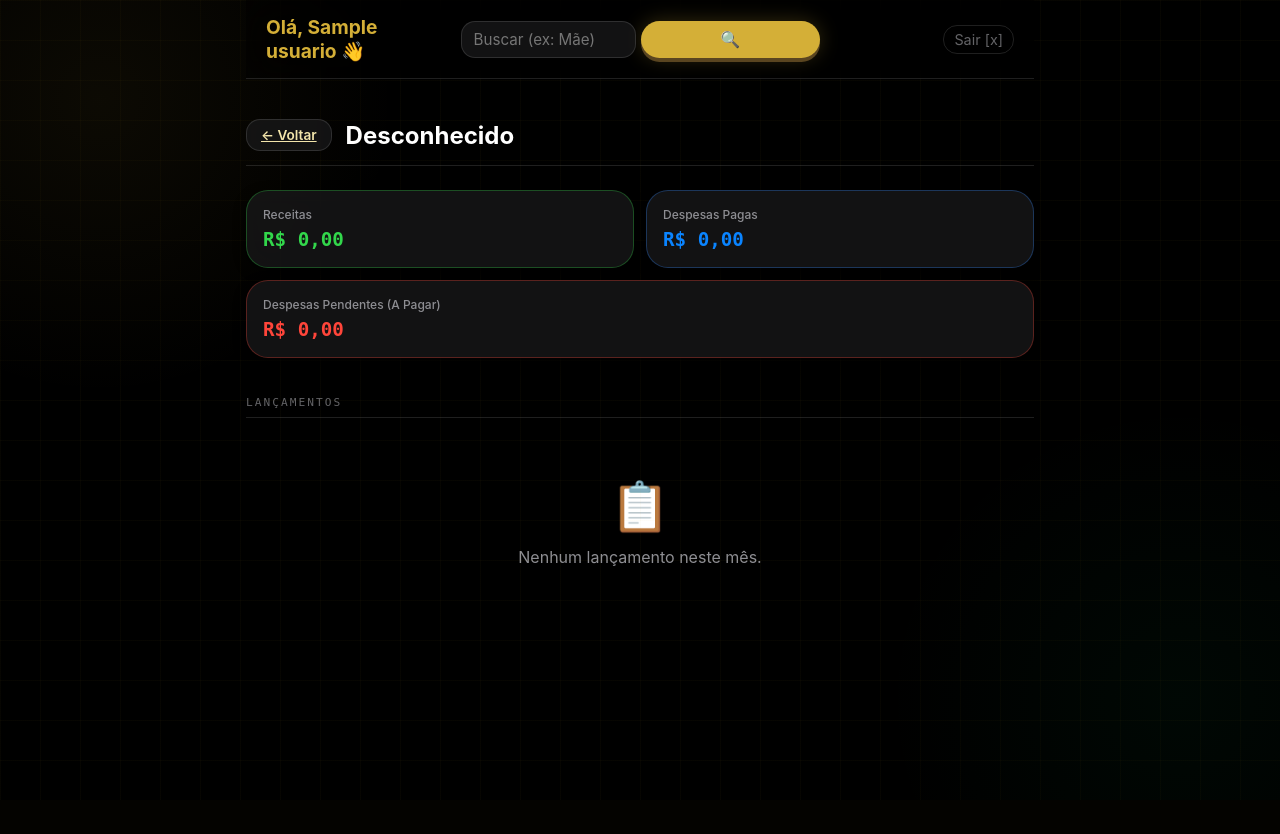
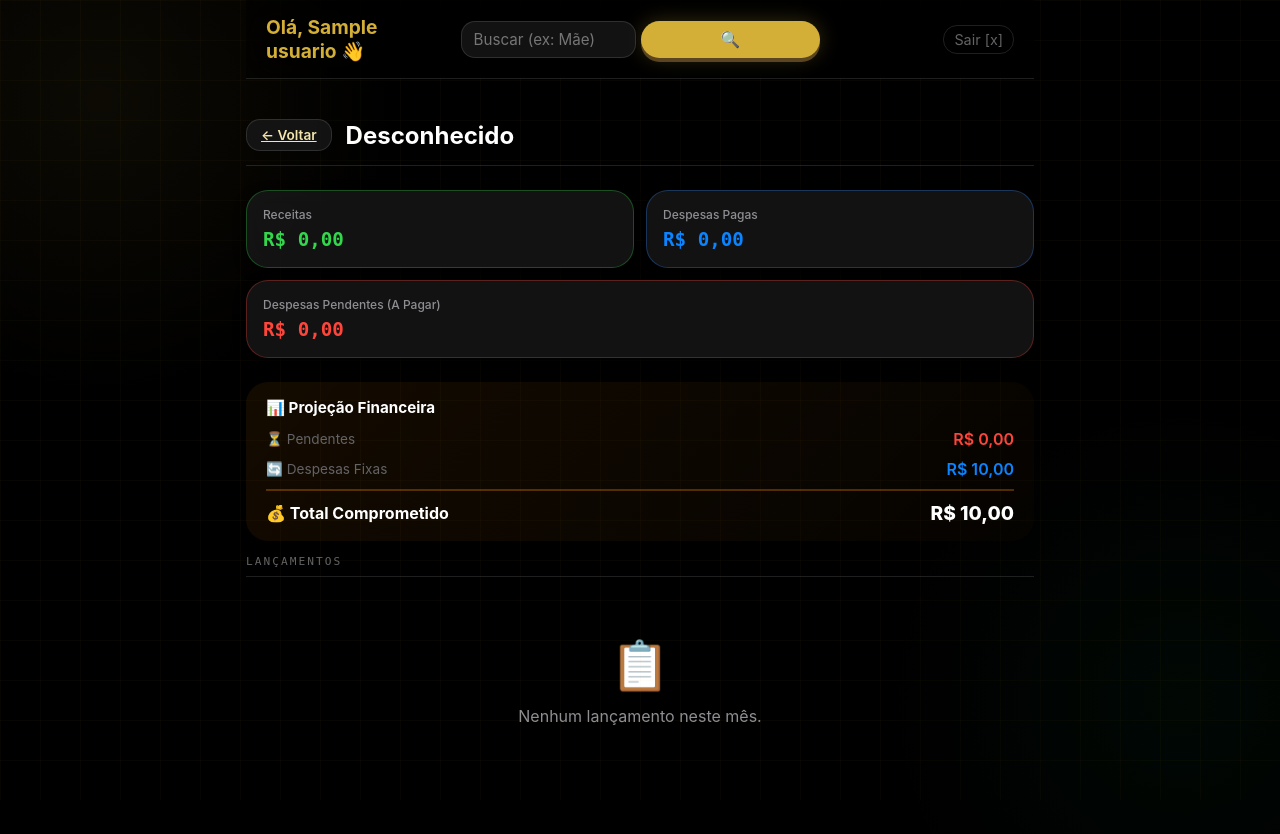
Before and after one commit to Deutim/Troqui, a Flask app: page /relatorio/1 in a window 1280 px wide. Before the commit the page ends 721 px from the top, so only its background shows below. Run offline with Flask 3, Linux system fonts and the light colour scheme; a user stored in the database is signed in; tables that the repository leaves empty hold one stand-in row (values such as "Sample post"); some libraries are stand-ins or nearby versions.

Commit message:
Adiciona projeção pendentes+fixas na página de detalhe do mês

```diff
--- a/app.py
+++ b/app.py
@@ -558,12 +558,14 @@ def mes_detalhe(mes_ano):
     """
     transacoes = db.buscar_por_mes(mes_ano, current_user.id)
     resumo = db.calcular_resumo_mes(mes_ano, current_user.id)
+    total_fixas = db.total_despesas_fixas(current_user.id)
 
     return render_template('mes_detalhe.html',
         mes_ano=mes_ano,
         mes_nome=nome_mes(mes_ano),
         transacoes=transacoes,
-        resumo=resumo
+        resumo=resumo,
+        total_fixas=total_fixas
     )
 
 
--- a/templates/mes_detalhe.html
+++ b/templates/mes_detalhe.html
@@ -23,6 +23,27 @@
             <span class="dash-card-valor">{{ formatar_dinheiro(resumo.pendentes) }}</span>
         </div>
     </div>
+
+    {% if total_fixas > 0 %}
+    <div style="margin-top: 16px; padding: 16px 20px; background: linear-gradient(135deg, rgba(255,140,0,0.08) 0%, rgba(255,140,0,0.02) 100%); border: 1px solid var(--amber-bright); border-radius: var(--r-lg); position: relative; overflow: hidden;">
+        <div style="position: absolute; top: 0; left: 0; width: 4px; height: 100%; background: var(--amber-bright);"></div>
+        <h3 style="font-size: 0.95rem; color: var(--amber-bright); margin-bottom: 12px; font-weight: 700;">📊 Projeção Financeira</h3>
+        <div style="display: flex; flex-direction: column; gap: 10px;">
+            <div style="display: flex; justify-content: space-between; align-items: center;">
+                <span style="color: var(--text-muted); font-size: 0.85rem;">⏳ Pendentes</span>
+                <span style="color: var(--red-bright); font-weight: 600;">{{ formatar_dinheiro(resumo.pendentes) }}</span>
+            </div>
+            <div style="display: flex; justify-content: space-between; align-items: center;">
+                <span style="color: var(--text-muted); font-size: 0.85rem;">🔄 Despesas Fixas</span>
+                <span style="color: var(--blue-bright); font-weight: 600;">{{ formatar_dinheiro(total_fixas) }}</span>
+            </div>
+            <div style="display: flex; justify-content: space-between; align-items: center; padding-top: 10px; border-top: 2px solid rgba(255,140,0,0.3);">
+                <span style="color: var(--text-primary); font-weight: 700;">💰 Total Comprometido</span>
+                <span style="color: var(--amber-bright); font-weight: 800; font-size: 1.2rem;">{{ formatar_dinheiro(resumo.pendentes + total_fixas) }}</span>
+            </div>
+        </div>
+    </div>
+    {% endif %}
 
     <div class="secao-titulo">Lançamentos</div>
 
```
